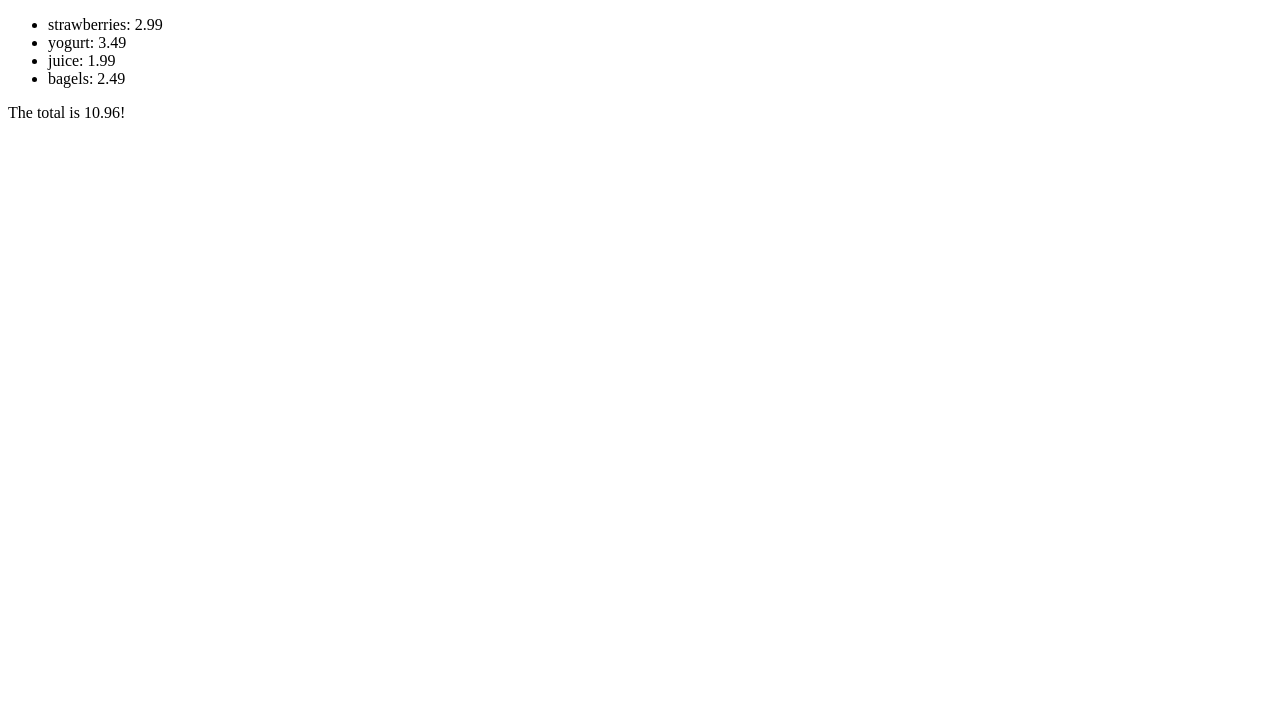
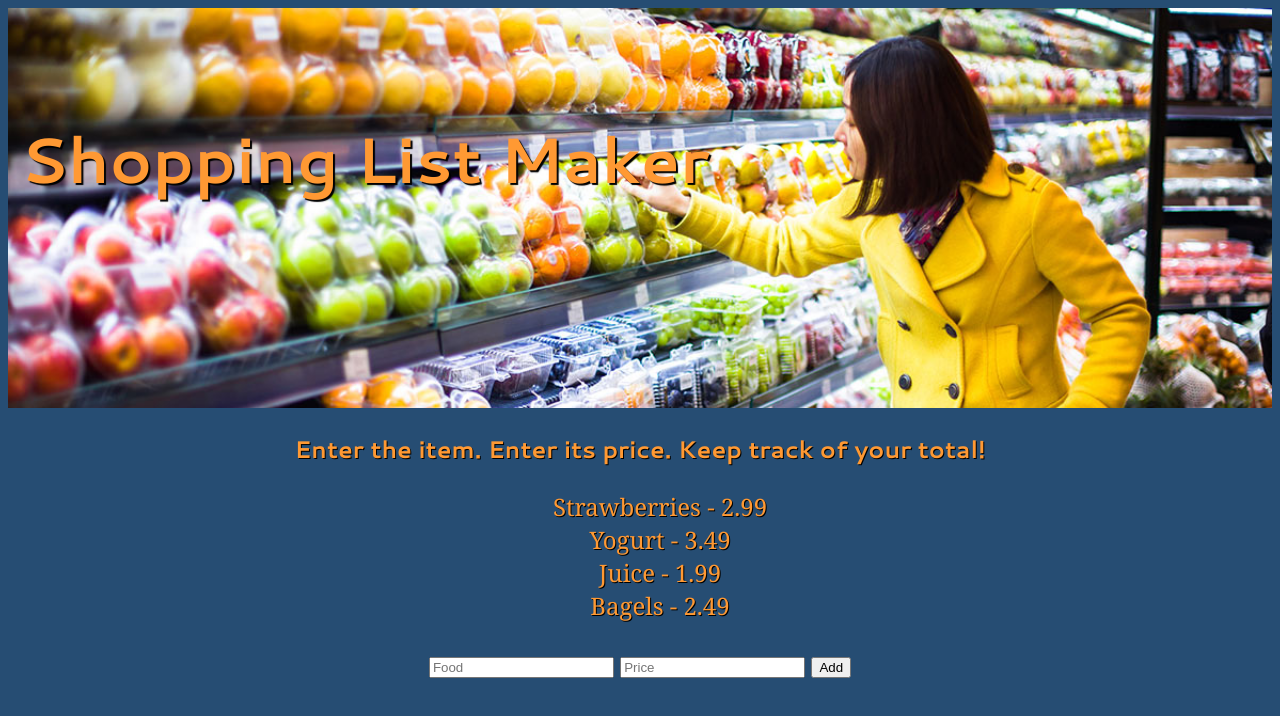
Before and after one commit to leahpwatt/April20_Class_Work, a plain HTML site: page index.html in a window 1280 px wide. Drawn offline with Linux system fonts and the light colour scheme.

Commit message:
lab 8 shopping list

```diff
--- a/index.html
+++ b/index.html
@@ -1,11 +1,21 @@
 <!DOCTYPE html>
 <html>
 <head>
+	<link href="styles.css" type="text/css" rel="stylesheet" />
 	<title>Food!</title>
 </head>
 <body>
+	<div id="header-wrapper">
+		<h1>Shopping List Maker</h1>
+	</div>
+	<p id="description"><h2>Enter the item. Enter its price. Keep track of your total!</h2></p>
 	<ul id="list"></ul>
 	<p><span id="foodTotal"></span></p>
+	<form>
+		<input id="food" type="text" placeholder="Food" />
+		<input id="price" type="number" placeholder="Price" />
+		<input id="button" type="button" value="Add" />
+	</form>
 <script src="script.js"></script>
 </body>
 </html>
--- a/script.js
+++ b/script.js
@@ -1,15 +1,15 @@
 var groceryList = [
 		{
-			name: "strawberries",
+			name: "Strawberries",
 			price: 2.99
 		},
-		{	name: "yogurt",
+		{	name: "Yogurt",
 			price: 3.49
 		},
-		{	name: "juice",
+		{	name: "Juice",
 			price: 1.99
 		},
-		{	name: "bagels",
+		{	name: "Bagels",
 			price: 2.49
 		}
 	];
@@ -17,12 +17,21 @@ var groceryList = [
 var total = 0;
 var list = document.getElementById("list");
 var foodTotal = document.getElementById("foodTotal");
+var button = document.getElementById("button");
 
 groceryList.forEach(function(item){
-var newItem = document.createElement("li");
-newItem.innerText += item.name + ": " + item.price;
-list.appendChild(newItem);
-total += item.price;
-});
+	var newItem = document.createElement("li");
+	newItem.innerText += item.name + " - " + item.price;
+	list.appendChild(newItem);
+	total += item.price;
+	});
 
+button.addEventListener("click", function(){
+	var userFood = document.getElementById("food").value;
+	var userPrice = document.getElementById("price").value;
+	var newUserFood = document.createElement("li");
+	newUserFood.innerText += userFood + " - " + userPrice;
+	list.appendChild(newUserFood);
+	total += parseFloat(userPrice, 10);
 	foodTotal.innerText = "The total is " + total + ("!");
+	});
--- /dev/null
+++ b/styles.css
@@ -0,0 +1,41 @@
+@font-face {
+	font-family: "Cantarell-Bold";
+	src: url(fonts/Cantarell-Bold.ttf);
+}
+
+body {
+	background-color: #264d73;
+}
+
+ #header-wrapper {
+	background-image: url("images/womanshopping.jpg");
+	background-size: cover;
+	height: 400px;
+}
+
+h1 {
+	font-family: "Cantarell-Bold", Georgia, serif;
+	color: #ff9933;
+	text-shadow: 2px 2px 1px #000000;
+	font-size: 4em;
+	position: absolute;
+	top: 70px;
+	left: 20px;
+}
+
+#list, form, p {
+	font-family: "Cantarell-Bold", Georgia, serif;
+	list-style-type: none;
+	font-family: Georgia, serif;
+	font-size: 1.5em;
+	color: #ff9933;
+	text-align: center;
+	text-shadow: 1px 1px 0px #000000;
+}
+
+h2 {
+	font-family: "Cantarell-Bold", Georgia, serif;
+	color: #ff9933;
+	text-align: center;
+	text-shadow: 1px 1px 0px #000000;
+}
```
Also changed, not shown: fonts/Cantarell-Bold.ttf (added), images/list.jpg (added), images/womanshopping.jpg (added).
